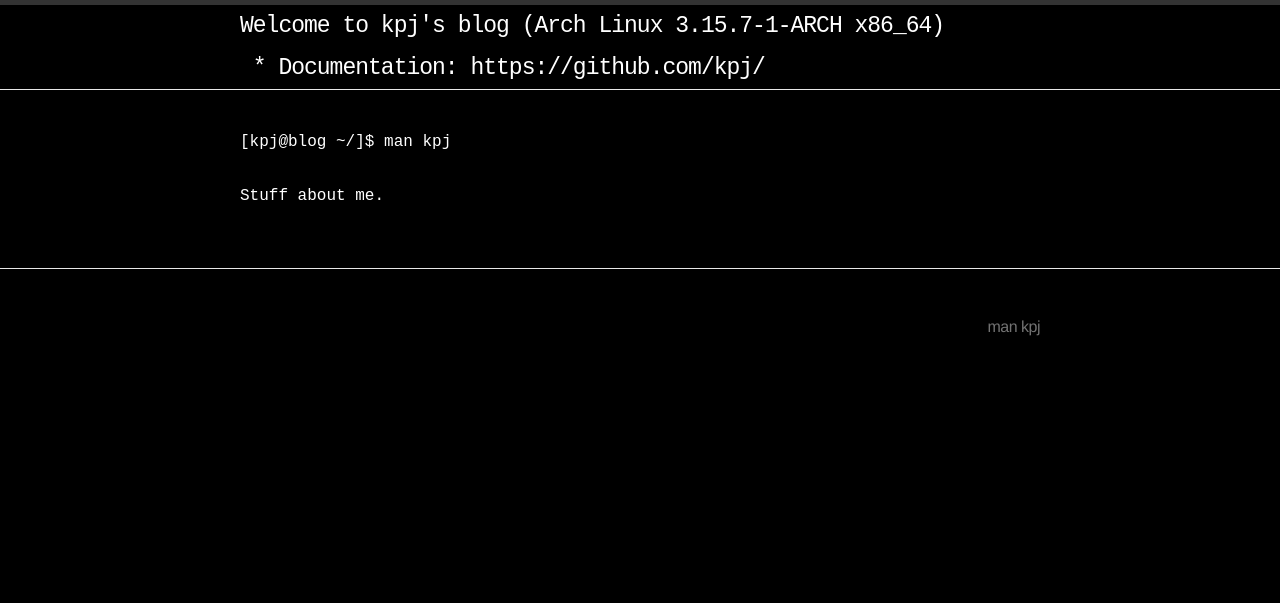
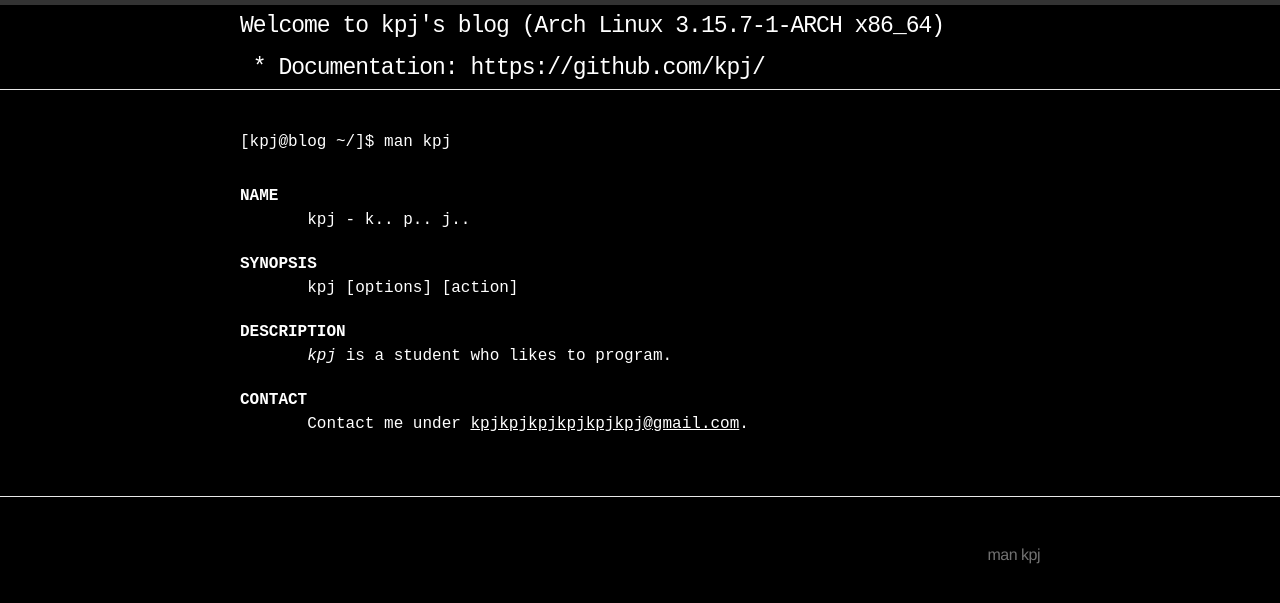
Before and after one commit to kpj/kpj.github.io--old, a Jekyll site: the page built from about.md, in a window 1280 px wide. Shown: the top 603 px of the page. Built offline with Jekyll 4.4.1, drawn with Linux system fonts in a browser that asks for light colours.

Commit message:
Improved man page

```diff
--- a/_config.yml
+++ b/_config.yml
@@ -20,3 +20,6 @@ defaults:
         path: ""
     values:
         author: "kpj"
+
+# helpful stuff
+indent: "&nbsp;&nbsp;&nbsp;&nbsp;&nbsp;&nbsp;"
--- a/about.md
+++ b/about.md
@@ -5,4 +5,17 @@ command: man kpj
 permalink: /about/
 ---
 
-Stuff about me.
+**NAME** <br/>
+{{ site.indent }} kpj - k.. p.. j..
+
+
+**SYNOPSIS** <br/>
+{{ site.indent }} kpj [options] [action]
+
+
+**DESCRIPTION** <br/>
+{{ site.indent }} *kpj* is a student who likes to program.
+
+
+**CONTACT** <br/>
+{{ site.indent }} Contact me under <mailto:{{ site.email }}>.
```
